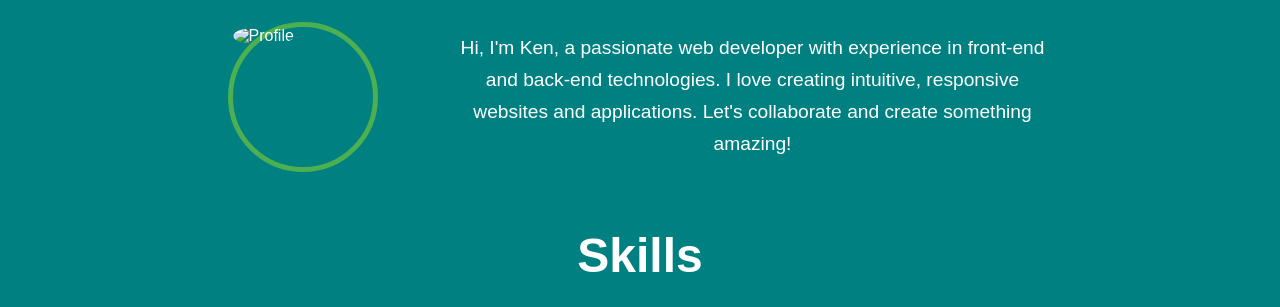
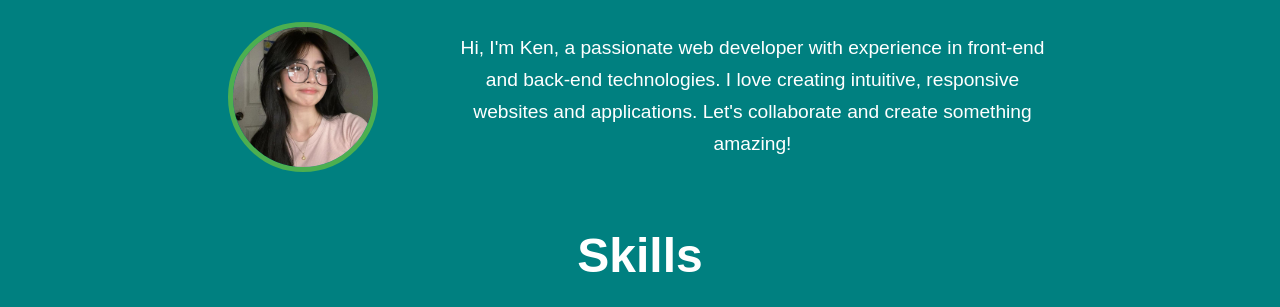
Before and after one commit to Hlyam-Hein166/Test-Portfolio, a plain HTML site: page index.html in a window 1280 px wide. Shown: the part 493-800 px from the top of the page. Drawn offline with Linux system fonts and the light colour scheme.

Commit message:
added profile

```diff
--- a/index.html
+++ b/index.html
@@ -39,7 +39,7 @@
       <h2>About Me</h2>
       <div class="profilebox">
         <div>
-          <img src="/Project/profile.jpg" alt="Profile" />
+          <img src="profile.jpg" alt="Profile" />
         </div>
         <p>
           Hi, I'm Ken, a passionate web developer with experience in front-end
```
